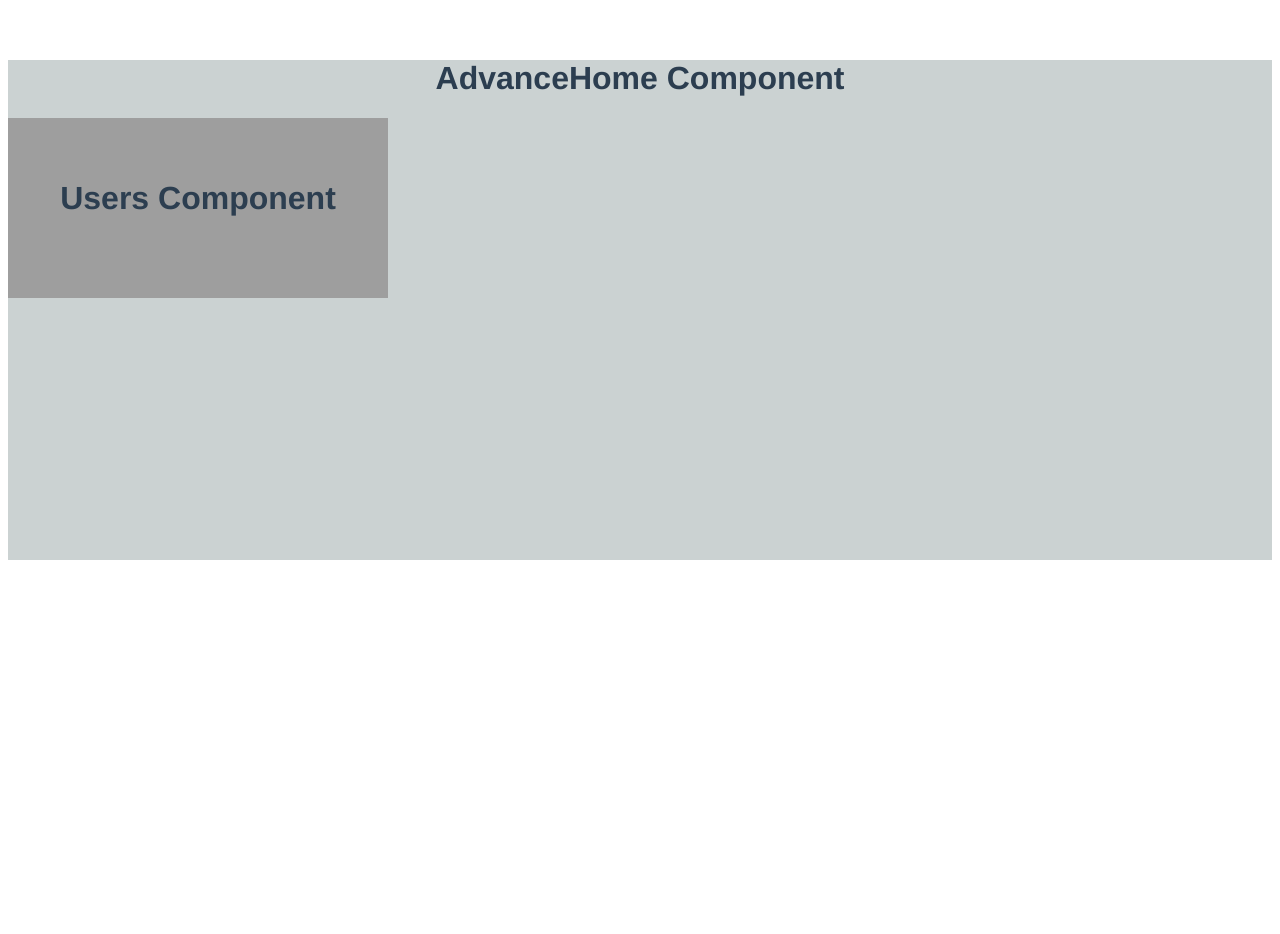
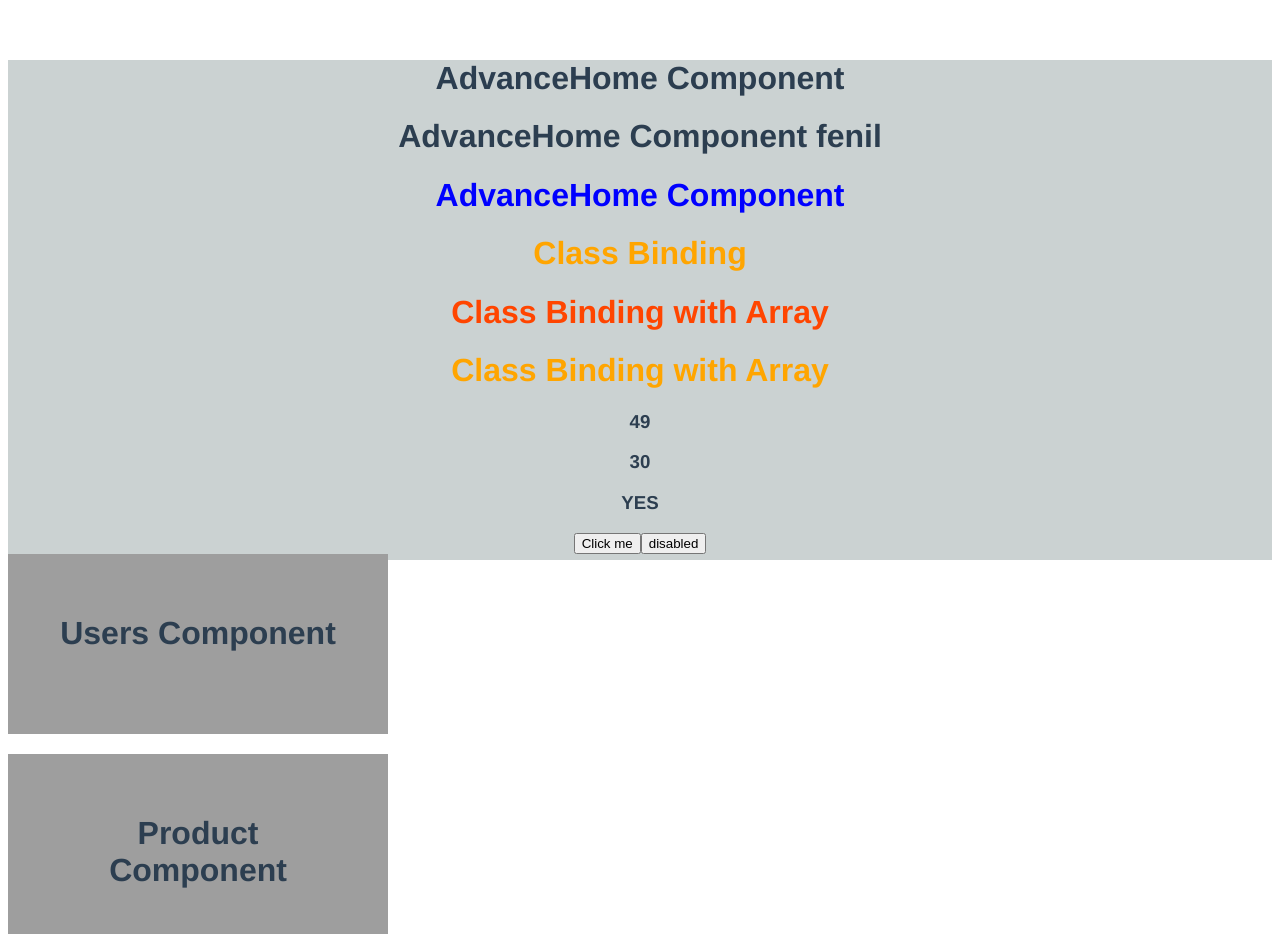
Before and after one commit to fenil8460/VueJs, a Vue app in the folder hello-world/: page / in a window 1280 px wide. Before the commit the page ends 800 px from the top, so only its background shows below. Built offline with nearby package versions, Linux system fonts and the light colour scheme.

Commit message:
style bind

```diff
--- a/hello-world/src/components/AdvanceHome.vue
+++ b/hello-world/src/components/AdvanceHome.vue
@@ -1,17 +1,59 @@
 <template>
     <div>
-  <h1>AdvanceHome Component</h1>
+  <p v-html="rowHtml"></p>
+  <h1 v-once>AdvanceHome Component {{name}}</h1>
+  <!--style binding-->
+  <h1 v-bind:style="{color:'blue'}">AdvanceHome Component </h1>
+  <!--class binding-->
+  <h1 v-bind:class="{display:show}">Class Binding </h1>
+  <!--class binding with array-->
+  <h1 v-bind:class="[aclass]">Class Binding with Array </h1>
+  <!--oprater-->
+  <h1 v-bind:class="[show?'display':aclass]">Class Binding with Array </h1>
+
+  <h3>{{19+30}}</h3>
+  <h3>{{a+b}}</h3>
+  <h3>{{ok?"YES":"NO"}}</h3>
+  <button v-bind:disabled="disableBtn" v-on:click="updateText">Click me</button>
+  <button  v-on:click="updateText2">disabled</button>
   <Users />
+  <Product />
+
     </div>
 </template>
 
 <script>
+//Multiple Components add
 import Users from './Users'
+import Product from './Product'
 
 export default {
     name:'AdvanceHome',
     components:{
-        Users
+        Users,
+        Product
+    },
+    data(){
+        return {
+            // More property view follow this link: https://v3.vuejs.org/guide/template-syntax.html#interpolations
+            name:"fenil",
+            a:10,
+            b:20,
+            ok:true,
+            rowHtml:" <h1>AdvanceHome Component</h1>",
+            disableBtn:false,
+            show:true,
+            aclass:"arrayClass"
+            }
+    },
+    methods:{
+        updateText(){
+            this.ok=!this.ok
+        },
+        updateText2(){
+            this.disableBtn=!this.disableBtn
+            this.show=!this.show
+        }
     }
 }
 </script>
@@ -22,6 +64,12 @@ div {
     background-color: #cbd2d2;
     height: 500px;
 }
+.display {
+    color:orange;
+}
+.arrayClass{
+    color:orangered;
+}
 
 
 </style>
--- a/hello-world/src/components/Product.vue
+++ b/hello-world/src/components/Product.vue
@@ -0,0 +1,23 @@
+<template>
+    <div class="users">
+  <h1>Product Component</h1>
+    </div>
+</template>
+
+<script>
+export default {
+    name:'Product'
+}
+</script>
+
+<style  scoped>
+
+.users{
+    background-color: #9e9e9e;
+    height: 100px;
+    width: 300px;
+    padding: 40px;
+     margin-bottom: 20px;
+}
+
+</style>
--- a/hello-world/src/components/Users.vue
+++ b/hello-world/src/components/Users.vue
@@ -17,6 +17,7 @@ export default {
     height: 100px;
     width: 300px;
     padding: 40px;
+    margin-bottom: 20px;
 }
 
 </style>
```
